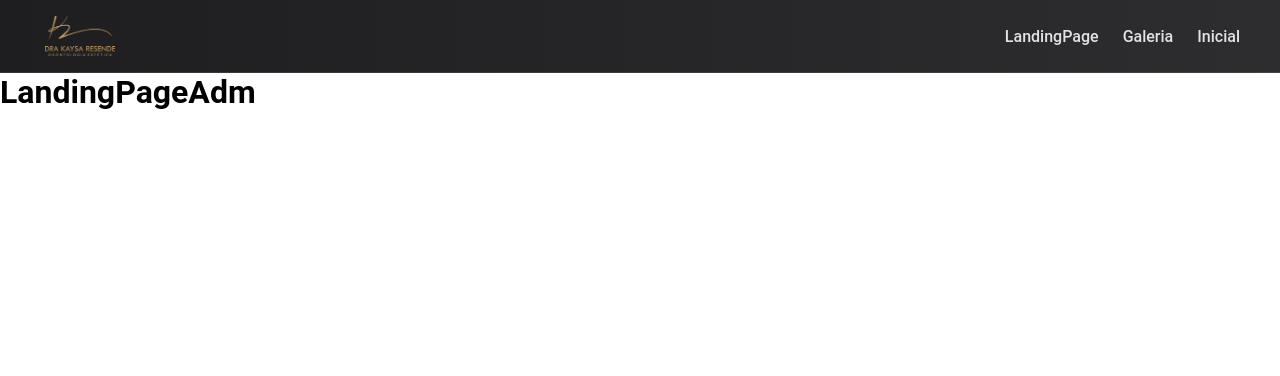
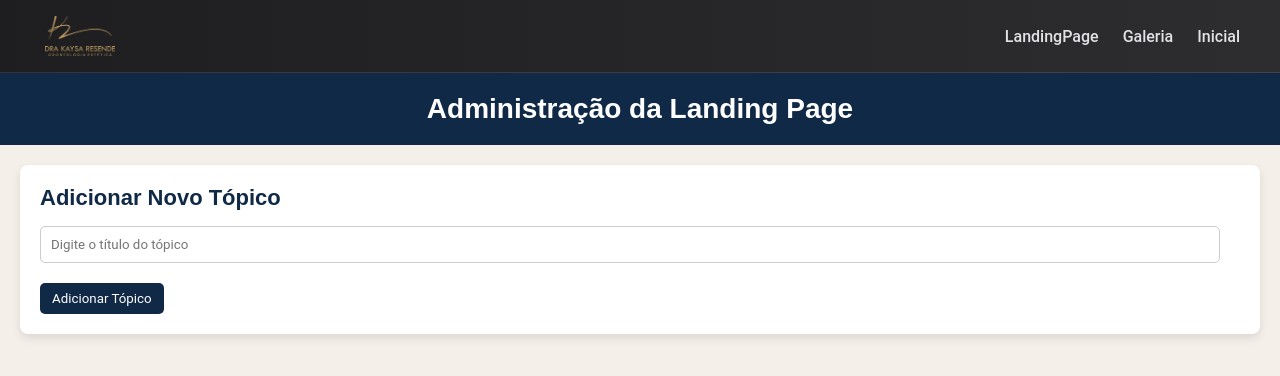
Before and after one commit to Arthurresendee/Dra_KaysaResendeLandingPage, a React (Vite) app: page /adm/landingPage in a window 1280 px wide. Shown: the top 376 px of the page. Built offline with nearby package versions, Linux system fonts and the light colour scheme.

Commit message:
Iniciando Administração dos cards

```diff
--- /dev/null
+++ b/src/Pages/LandingPageAdm.module.css
@@ -0,0 +1,60 @@
+.container {
+   display: flex;
+   flex-direction: column;
+   min-height: 100vh;
+   background-color: #f4efe9;
+   color: #102947;
+   font-family: "Nanum Gothic", sans-serif;
+ }
+
+ .header {
+   background-color: #102947;
+   color: #ffffff;
+   padding: 20px;
+   text-align: center;
+ }
+
+ .header h1 {
+   font-size: 28px;
+ }
+
+ .main {
+   flex: 1;
+   padding: 20px;
+ }
+
+ .formSection,
+ .topicoSection {
+   background-color: #ffffff;
+   border-radius: 8px;
+   box-shadow: 0 4px 10px rgba(0, 0, 0, 0.1);
+   padding: 20px;
+   margin-bottom: 20px;
+ }
+
+ h2 {
+   margin-bottom: 15px;
+   font-size: 22px;
+ }
+
+ button {
+   margin-top: 10px;
+   padding: 8px 12px;
+   border: none;
+   background-color: #102947;
+   color: white;
+   border-radius: 5px;
+   cursor: pointer;
+ }
+
+ button:hover {
+   background-color: #0b1e35;
+ }
+
+ input {
+   padding: 10px;
+   width: calc(100% - 20px);
+   margin-bottom: 10px;
+   border: 1px solid #ccc;
+   border-radius: 5px;
+ }
--- a/src/Pages/LandingPageAdm.tsx
+++ b/src/Pages/LandingPageAdm.tsx
@@ -1,7 +1,109 @@
+import { useState } from "react";
+import styles from "./LandingPageAdm.module.css";
+import ListaCards from "../components/Administracao/landingPage/ListaCards";
+import FormularioTopico from "../components/Administracao/landingPage/FormularioTopico";
+import { FormularioCard } from "../components/Administracao/landingPage/FormularioCard";
+
+export interface Card {
+   id: number;
+   titulo: string;
+   texto: string;
+ }
+
+
+export interface Topico {
+  id: number;
+  tituloTopico: string;
+  cards: Card[];
+}
+
 export function LandingPageAdm() {
-    return (
-        <div>
-            <h1>LandingPageAdm</h1>
-        </div>
+  const [topicos, setTopicos] = useState<Topico[]>([]);
+
+  const adicionarTopico = (tituloTopico: string) => {
+    const novoTopico: Topico = {
+      id: topicos.length + 1,
+      tituloTopico,
+      cards: [],
+    };
+    setTopicos([...topicos, novoTopico]);
+  };
+
+//   const excluirTopico = (idTopico: number) => {
+//    setTopicos((prevTopicos) => prevTopicos.filter((topico) => topico.id !== idTopico));
+//  }
+
+
+  const adicionarCard = (idTopico: number, novoCard: Omit<Card, "id">) => {
+   setTopicos((prevTopicos) =>
+     prevTopicos.map((topico) =>
+       topico.id === idTopico
+         ? {
+             ...topico,
+             cards: [
+               ...topico.cards,
+               { ...novoCard, id: topico.cards.length + 1 },
+             ],
+           }
+         : topico
+     )
+   );
+ };
+
+  const editarCard = (idTopico: number, cardEditado: Card) => {
+    setTopicos((prevTopicos) =>
+      prevTopicos.map((topico) =>
+        topico.id === idTopico
+          ? {
+              ...topico,
+              cards: topico.cards.map((card) =>
+                card.titulo === cardEditado.titulo ? cardEditado : card
+              ),
+            }
+          : topico
+      )
     );
+  };
+
+  const excluirCard = (idTopico: number, idCard: number) => {
+   setTopicos((prevTopicos) =>
+     prevTopicos.map((topico) =>
+       topico.id === idTopico
+         ? {
+             ...topico,
+             cards: topico.cards.filter((card) => card.id !== idCard),
+           }
+         : topico
+     )
+   );
+ };
+
+  return (
+    <div className={styles.container}>
+      <header className={styles.header}>
+        <h1>Administração da Landing Page</h1>
+      </header>
+
+      <main className={styles.main}>
+        <section className={styles.formSection}>
+          <h2>Adicionar Novo Tópico</h2>
+          <FormularioTopico onAdicionar={adicionarTopico} />
+        </section>
+
+        {topicos.map((topico) => (
+          <section key={topico.id} className={styles.topicoSection}>
+            <h2>{topico.tituloTopico}</h2>
+            <FormularioCard
+              onAdicionar={(novoCard) => adicionarCard(topico.id, novoCard)}
+            />
+            <ListaCards
+              cards={topico.cards}
+              onEditar={(cardEditado) => editarCard(topico.id, cardEditado)}
+              onExcluir={(tituloCard) => excluirCard(topico.id, tituloCard)}
+            />
+          </section>
+        ))}
+      </main>
+    </div>
+  );
 }
--- /dev/null
+++ b/src/components/Administracao/landingPage/FormularioCard.tsx
@@ -0,0 +1,43 @@
+import React, { useState } from "react";
+import { Card } from "../../../Pages/LandingPageAdm";
+
+interface FormularioCardProps {
+  onAdicionar: (card: Omit<Card, "id">) => void;
+}
+
+export function FormularioCard({ onAdicionar }: FormularioCardProps) {
+  const [titulo, setTitulo] = useState("");
+  const [texto, setTexto] = useState("");
+
+  const handleSubmit = (e: React.FormEvent) => {
+    e.preventDefault();
+    if (titulo && texto) {
+      onAdicionar({ titulo, texto });
+      setTitulo("");
+      setTexto("");
+    }
+  };
+
+  return (
+    <form onSubmit={handleSubmit}>
+      <div>
+        <label>Título:</label>
+        <input
+          type="text"
+          value={titulo}
+          onChange={(e) => setTitulo(e.target.value)}
+          required
+        />
+      </div>
+      <div>
+        <label>Texto:</label>
+        <textarea
+          value={texto}
+          onChange={(e) => setTexto(e.target.value)}
+          required
+        />
+      </div>
+      <button type="submit">Adicionar Card</button>
+    </form>
+  );
+}
--- /dev/null
+++ b/src/components/Administracao/landingPage/FormularioTopico.tsx
@@ -0,0 +1,29 @@
+import React, { useState } from "react";
+
+interface FormularioTopicoProps {
+  onAdicionar: (tituloTopico: string) => void;
+}
+
+export default function FormularioTopico({ onAdicionar }: FormularioTopicoProps) {
+  const [titulo, setTitulo] = useState("");
+
+  const handleSubmit = (event: React.FormEvent) => {
+    event.preventDefault();
+    if (titulo.trim() === "") return;
+    onAdicionar(titulo.trim());
+    setTitulo("");
+  };
+
+  return (
+    <form onSubmit={handleSubmit}>
+      <input
+        type="text"
+        value={titulo}
+        onChange={(e) => setTitulo(e.target.value)}
+        placeholder="Digite o título do tópico"
+        required
+      />
+      <button type="submit">Adicionar Tópico</button>
+    </form>
+  );
+}
--- /dev/null
+++ b/src/components/Administracao/landingPage/ListaCards.tsx
@@ -0,0 +1,25 @@
+import { Card } from "../../../Pages/LandingPageAdm";
+
+interface ListaCardsProps {
+  cards: Card[];
+  onEditar: (card: Card) => void;
+  onExcluir: (id: number) => void;
+}
+
+export default function ListaCards({ cards, onEditar, onExcluir }: ListaCardsProps) {
+  return (
+    <div>
+      <h2>Lista de Cards</h2>
+      <ul>
+        {cards.map((card) => (
+          <li key={card.id}>
+            <h3>{card.titulo}</h3>
+            <p>{card.texto}</p>
+            <button onClick={() => onEditar(card)}>Editar</button>
+            <button onClick={() => onExcluir(card.id)}>Excluir</button>
+          </li>
+        ))}
+      </ul>
+    </div>
+  );
+}
```
